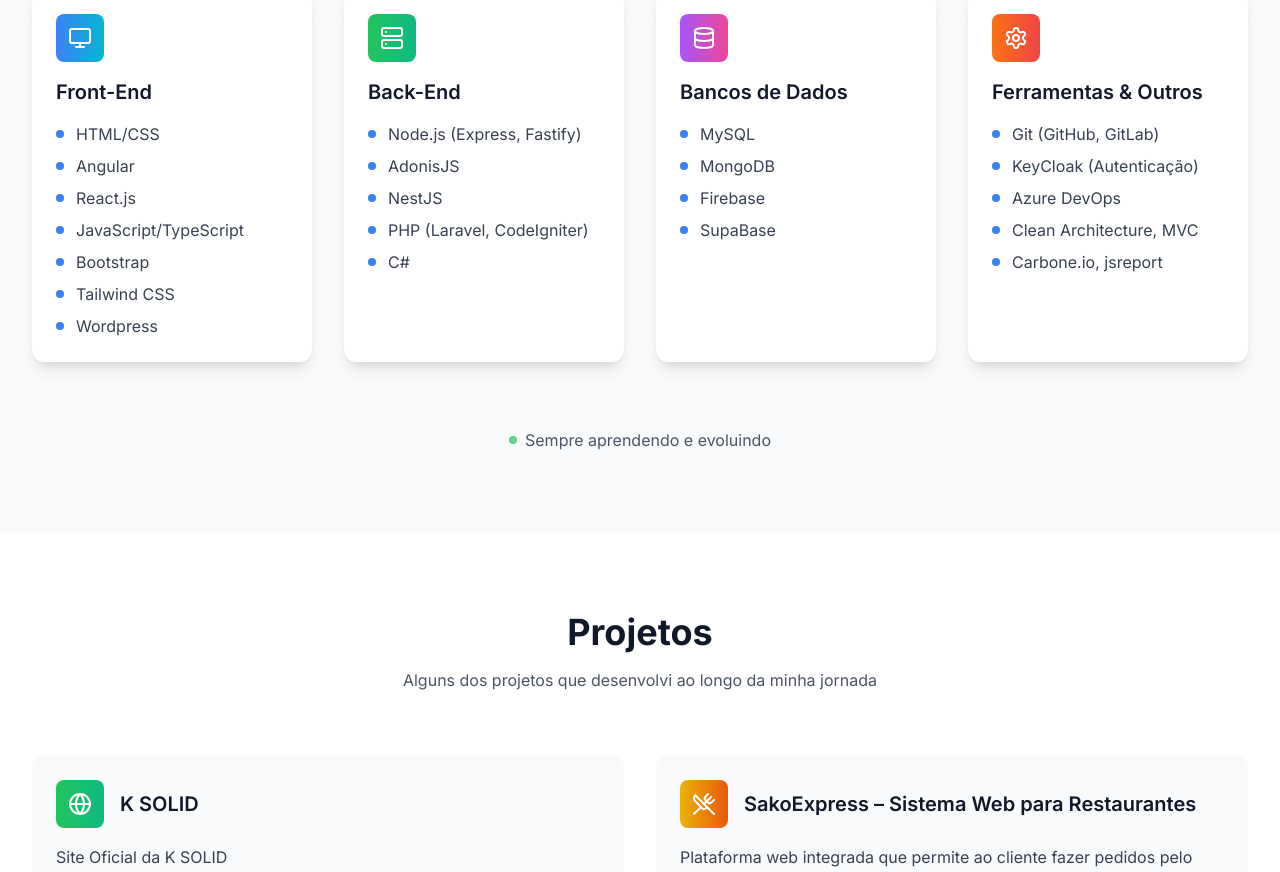
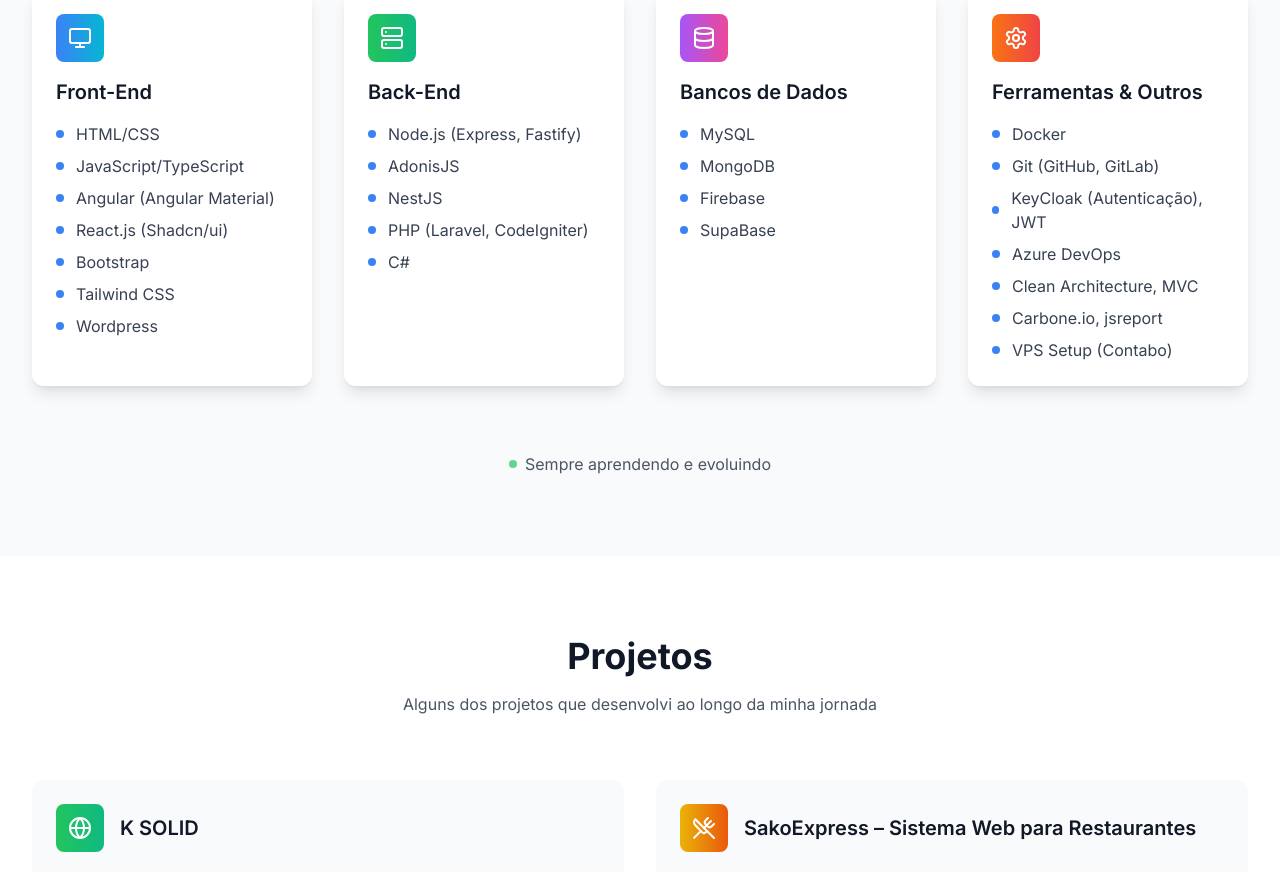
Before and after one commit to SebastiaoBLuvumbo/PortfolioSebastiaoLuvumbo, a React (Vite) app: page / in a window 1280 px wide. Shown: the part 1780-2652 px from the top of the page. Built offline with nearby package versions, Linux system fonts and the light colour scheme.

Commit message:
updater skills

```diff
--- a/src/components/Skills.tsx
+++ b/src/components/Skills.tsx
@@ -7,7 +7,7 @@ const Skills: React.FC = () => {
       title: 'Front-End',
       icon: <Monitor className="w-6 h-6" />,
       color: 'from-blue-500 to-cyan-500',
-      skills: ['HTML/CSS', 'Angular', 'React.js', 'JavaScript/TypeScript', 'Bootstrap', 'Tailwind CSS', 'Wordpress']
+      skills: ['HTML/CSS', 'JavaScript/TypeScript', 'Angular (Angular Material)', 'React.js (Shadcn/ui)', 'Bootstrap', 'Tailwind CSS', 'Wordpress']
     },
     {
       title: 'Back-End',
@@ -25,7 +25,7 @@ const Skills: React.FC = () => {
       title: 'Ferramentas & Outros',
       icon: <Settings className="w-6 h-6" />,
       color: 'from-orange-500 to-red-500',
-      skills: ['Git (GitHub, GitLab)', 'KeyCloak (Autenticação)', 'Azure DevOps', 'Clean Architecture, MVC', 'Carbone.io, jsreport']
+      skills: ['Docker', 'Git (GitHub, GitLab)', 'KeyCloak (Autenticação), JWT', 'Azure DevOps', 'Clean Architecture, MVC', 'Carbone.io, jsreport', 'VPS Setup (Contabo)']
     }
   ];
 
```
